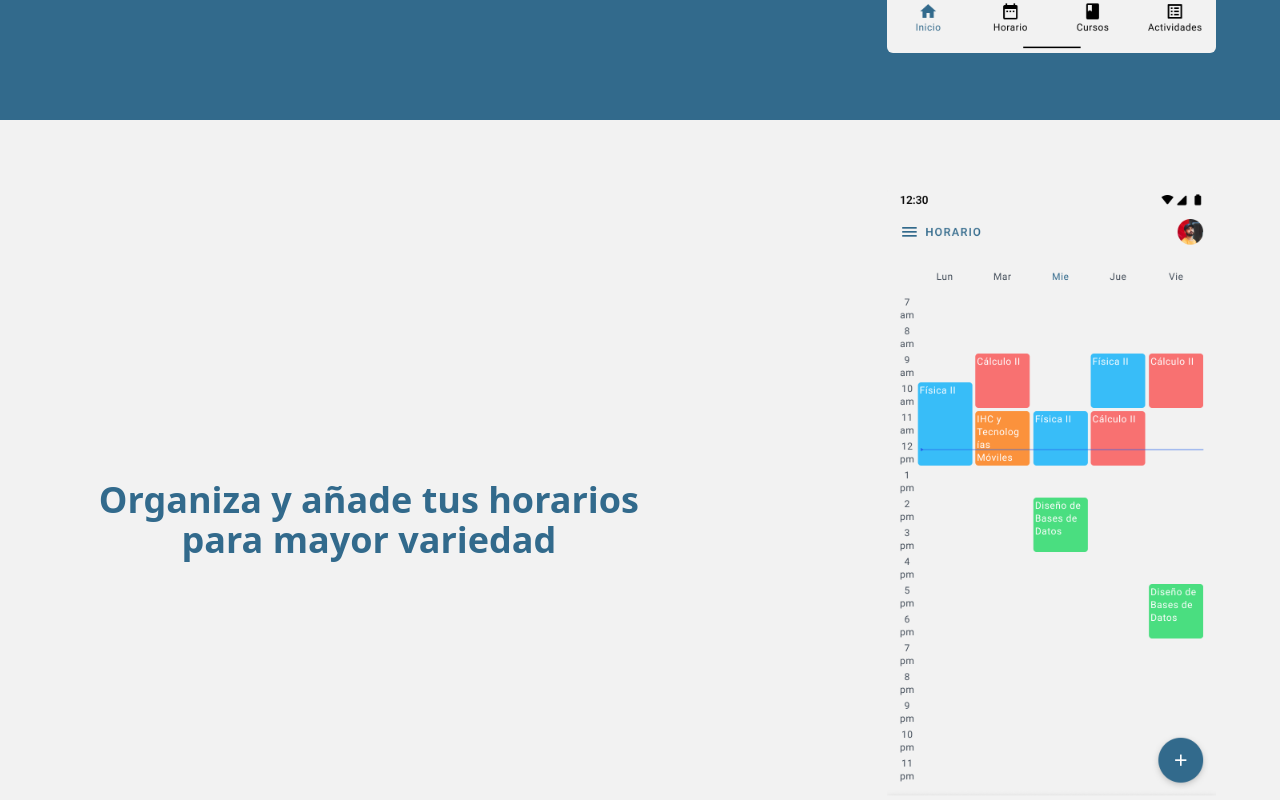
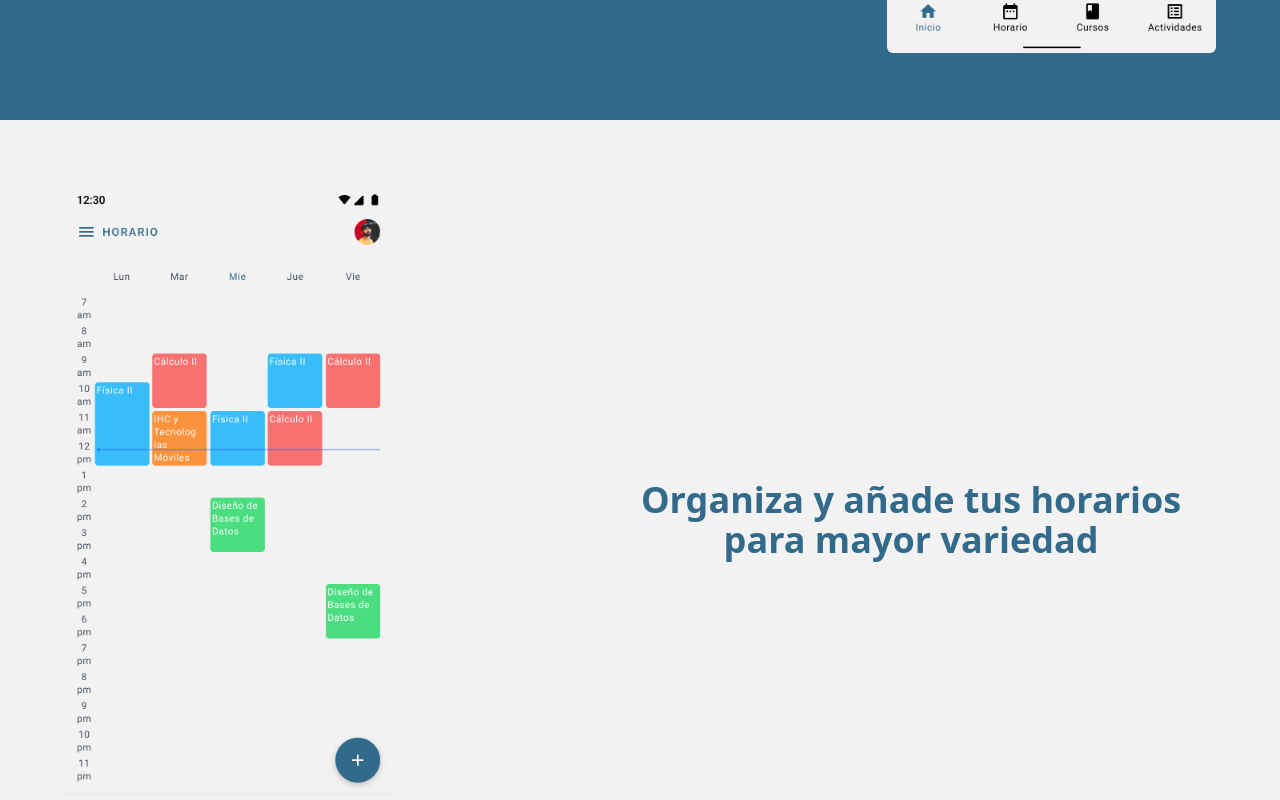
Before and after one commit to youniversityupc/landing-page, a Next.js app: page / in a window 1280 px wide. Shown: the part 1480-2280 px from the top of the page. Built offline with nearby package versions, Linux system fonts and the light colour scheme; a web font is replaced by a local one.

Commit message:
feat: added inverted prop to Feature component

```diff
--- a/src/components/feature.tsx
+++ b/src/components/feature.tsx
@@ -3,21 +3,22 @@ import clsx from 'clsx';
 export type Props = {
   text: string,
   imageUrl: string,
+  inverted?: boolean,
   divClassName?: string,
   textClassName?: string,
 };
 
 const Feature = (props: Props): React.ReactElement | null => {
-  const { text, imageUrl, divClassName, textClassName } = props;
+  const { text, imageUrl, inverted, divClassName, textClassName } = props;
 
   return (
-    <div className={clsx(divClassName, "lg:min-h-screen lg:max-h-screen flex flex-col lg:flex-row pt-8 lg:px-16 lg:py-0")}>
+    <div className={clsx(divClassName, "lg:min-h-screen lg:max-h-screen flex flex-col pt-8 lg:px-16 lg:py-0", inverted ? "lg:flex-row-reverse" : "lg:flex-row")}>
       <div className="px-8 lg:px-0 flex flex-col justify-center items-center">
         <span className={clsx(textClassName, "font-semibold text-center")}>
           {text}
         </span>
       </div>
-      <div className="mt-8 lg:mt-0 py-10 px-8 lg:py-0 lg:px-0 lg:bg-transparent w-auto flex items-center justify-center lg:justify-end">
+      <div className={clsx("mt-8 lg:mt-0 py-10 px-8 lg:py-0 lg:px-0 lg:bg-transparent w-auto flex items-center justify-center", inverted ? "lg:justify-start" : "lg:justify-end")}>
         <img src={imageUrl} className="h-5/6 w-auto sm:w-2/5 sm:h-auto lg:h-5/6 lg:w-auto rounded-md" />
       </div>
     </div>
--- a/src/pages/index.tsx
+++ b/src/pages/index.tsx
@@ -40,6 +40,7 @@ const Home = (): React.ReactElement | null => {
         textClassName="text-background text-4xl"
       />
       <Feature
+        inverted
         text="Organiza y añade tus horarios para mayor variedad"
         imageUrl="/timetable@2x.png"
         divClassName="bg-background"
```
